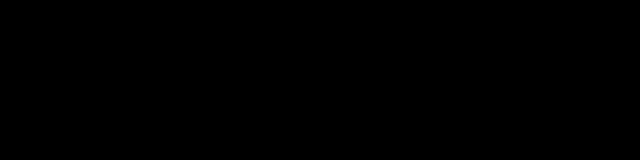
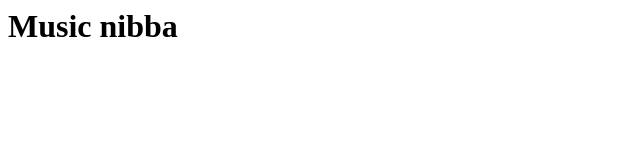
Before and after one commit to dromed/dromed.github.io, a plain HTML site: page index.html in a window 1280 px wide. Shown: the whole page, without its empty margins (0-640 px from the left). Drawn offline with Linux system fonts and the light colour scheme.

Commit message:
Update index.html

```diff
--- a/index.html
+++ b/index.html
@@ -7,7 +7,7 @@
 
 <!-- Actual website code -->
 <html>
-<body bgcolor=black>
+<body>
 <h1>Music nibba</h1>
 </body>
 </html>
```
